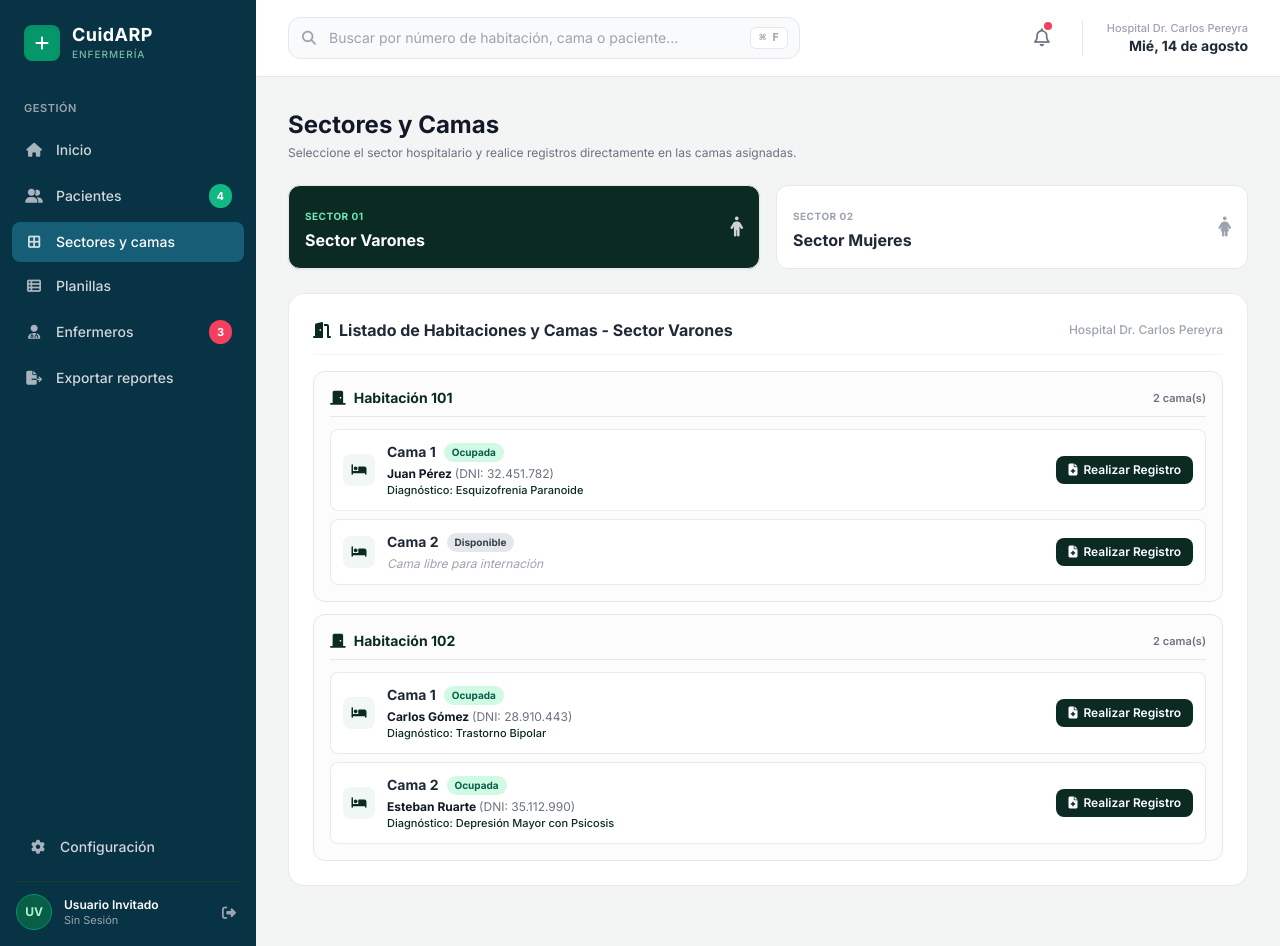
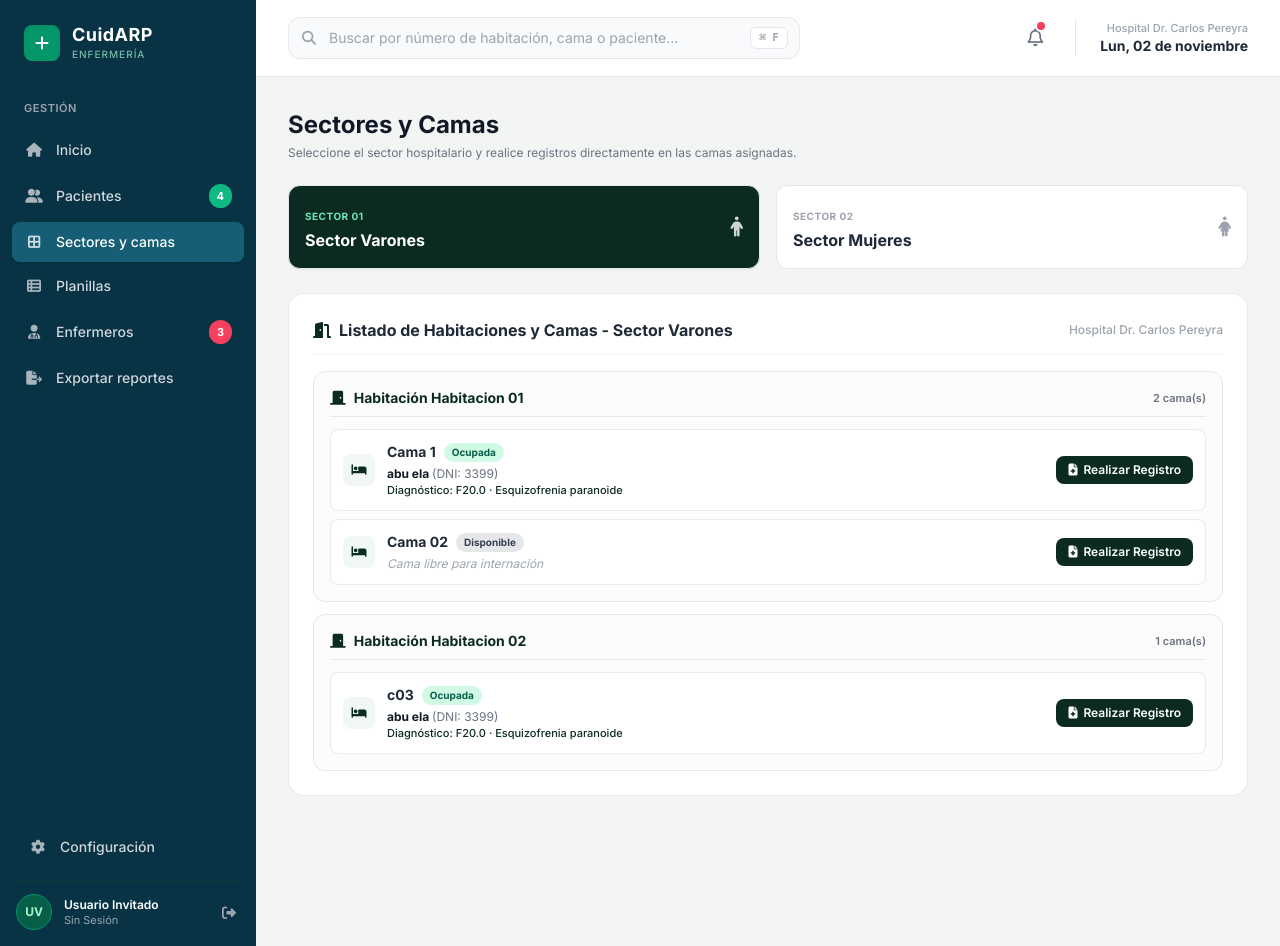
Before and after one commit to JosephV95/CuidARP, a Django app: page /camas/ in a window 1280 px wide. Run offline with Django 5.2, Linux system fonts and the light colour scheme; data comes from the database, SQL or seed files in the repository; both versions use the stored data as it was after the commit; some libraries are stand-ins or nearby versions.

Commit message:
Completado vistas para ver la seccion de sector y camas

```diff
--- a/funcionalidades/urls.py
+++ b/funcionalidades/urls.py
@@ -7,7 +7,7 @@ urlpatterns = [
     # path('home/', views.home_view, name='home'),
     path('pacientes/', views.mostrar_pacientes, name='gestion_pacientes'),
     path('enfermeros/', views.mostrar_enfermeros, name='gestion_enfermeros'),
-    path('camas/', views.mostrar_camas, name='sector_camas'),
+    path('camas/', views.mostrar_sector_camas, name='sector_camas'),
     path('planillas/', views.mostrar_planillas, name='gestion_planillas'),
 
     path('login/', views.mostrar_login_usuario, name='login_usuario'),
--- a/funcionalidades/views.py
+++ b/funcionalidades/views.py
@@ -1,9 +1,10 @@
 from django.shortcuts import render, redirect
 from django.contrib import messages  # Para mostrar alertas amigables
 from django.contrib.auth import authenticate, login, logout
+import json  # Para convertir datos de Python a JSON y enviarlos al template
 
 #Importar los modelos de la app funcionalidades
-from .models import Enfermero
+from .models import Enfermero, Sector
 
 # Create your views here.
 def mostrar_registro_usuario(request):
@@ -165,8 +166,60 @@ def mostrar_pacientes(request):
 def mostrar_enfermeros(request):
     return render(request, 'Gestion_Enfermeros.html')
 
-def mostrar_camas(request):
-    return render(request, 'Sector_Camas.html')
+
+
+def mostrar_sector_camas(request):
+  datos_sectores = {}
+
+  # Buscamos los dos sectores fijos por su código
+  for codigo_sector in ['varones', 'mujeres']:
+    sector = Sector.objects.filter(codigo=codigo_sector).first()
+
+    habitaciones_list = []
+    nombre_sector = (
+        'Sector ' + codigo_sector.capitalize()
+    )  # Fallback de nombre
+
+    if sector:
+      nombre_sector = sector.nombre
+      for hab in sector.habitaciones.all():
+        camas_list = []
+        for cama in hab.camas.all():
+          paciente_nombre = None
+          paciente_dni = None
+          paciente_diag = None
+
+          if cama.paciente:
+            paciente_nombre = (
+                f'{cama.paciente.nombre} {cama.paciente.apellido}'
+            )
+            paciente_dni = cama.paciente.dni
+            paciente_diag = cama.paciente.diagnostico
+
+          camas_list.append({
+              'id': cama.id,  # <-- Necesario para liberar o asignar
+              'numero': cama.nombre,
+              'estado': cama.estado,
+              'paciente': paciente_nombre,
+              'paciente_id': cama.paciente.id if cama.paciente else None,  # <-- Necesario para /planillas/{id}
+              'dni': paciente_dni,
+              'diag': paciente_diag,
+          })
+
+        habitaciones_list.append(
+            {'habitacion': hab.nombre, 'camas': camas_list}
+        )
+
+    # Guardamos con la clave exacta ('varones' o 'mujeres')
+    datos_sectores[codigo_sector] = {
+        'nombre': nombre_sector,
+        'habitaciones': habitaciones_list,
+    }
+
+  context = {'datos_sectores_json': datos_sectores}
+
+  return render(request, 'Sector_Camas.html', context)
+
 
 def mostrar_planillas(request):
     return render(request, 'Planillas.html')
--- a/templates/Sector_Camas.html
+++ b/templates/Sector_Camas.html
@@ -16,20 +16,23 @@
                 placeholder="Buscar por número de habitación, cama o paciente..."
                 class="w-full pl-10 pr-12 py-2.5 bg-gray-50 border border-gray-200 rounded-xl text-sm placeholder-gray-400 focus:outline-none focus:ring-2 focus:ring-forest-800 focus:bg-white transition-all">
             <div class="absolute inset-y-0 right-0 pr-3 flex items-center pointer-events-none">
-                    <kbd class="px-2 py-0.5 text-[11px] font-semibold text-gray-400 bg-white border border-gray-200 rounded-md shadow-2xs">⌘ F</kbd>
+                <kbd
+                    class="px-2 py-0.5 text-[11px] font-semibold text-gray-400 bg-white border border-gray-200 rounded-md shadow-2xs">⌘
+                    F</kbd>
             </div>
         </div>
 
         <!-- Derecha: Info Hospital / Fecha -->
         <div class="flex items-center space-x-6">
-                <button class="relative p-2 text-gray-500 hover:text-gray-700 hover:bg-gray-100 rounded-full transition-colors">
+            <button
+                class="relative p-2 text-gray-500 hover:text-gray-700 hover:bg-gray-100 rounded-full transition-colors">
                 <i class="fa-regular fa-bell text-lg"></i>
                 <span class="absolute top-1.5 right-1.5 w-2 h-2 bg-rose-500 rounded-full ring-2 ring-white"></span>
             </button>
 
             <div class="text-right border-l border-gray-200 pl-6">
                 <p class="text-[11px] text-gray-400 font-medium">Hospital Dr. Carlos Pereyra</p>
-                    <p class="text-sm font-bold text-gray-800">Mié, 14 de agosto</p>
+                <p class="text-sm font-bold text-gray-800">Lun, 02 de noviembre</p>
             </div>
         </div>
     </header>
@@ -42,15 +45,16 @@
             <div class="flex flex-col md:flex-row md:items-center justify-between gap-4">
                 <div>
                     <h2 class="text-2xl font-bold text-gray-900">Sectores y Camas</h2>
-                        <p class="text-xs text-gray-500 mt-1">Seleccione el sector hospitalario y realice registros directamente en las camas asignadas.</p>
+                    <p class="text-xs text-gray-500 mt-1">Seleccione el sector hospitalario y realice registros
+                        directamente en las camas asignadas.</p>
                 </div>
             </div>
 
-                <!-- SELECTOR DE SECTORES (Nivel 1 de navegación) -->
+            <!-- SELECTOR DE SECTORES (Fijos) -->
             <div class="grid grid-cols-1 md:grid-cols-2 gap-4">
                 <button onclick="cambiarSector('varones')" id="btn-sector-varones" class="p-4 rounded-xl border text-left transition-all bg-forest-800 text-white shadow-sm flex items-center justify-between">
                     <div>
-                            <span class="text-[10px] uppercase font-bold tracking-wider text-emerald-300">Sector 01</span>
+                        <span class="text-[10px] uppercase font-bold tracking-wider text-emerald-300" id="sub-varones">Sector 01</span>
                         <h3 class="font-bold text-base mt-0.5">Sector Varones</h3>
                     </div>
                     <i class="fa-solid fa-person text-xl opacity-80"></i>
@@ -58,7 +62,7 @@
 
                 <button onclick="cambiarSector('mujeres')" id="btn-sector-mujeres" class="p-4 rounded-xl border text-left transition-all bg-white border-gray-200 hover:border-forest-600 text-gray-800 flex items-center justify-between">
                     <div>
-                            <span class="text-[10px] uppercase font-bold tracking-wider text-gray-400">Sector 02</span>
+                        <span class="text-[10px] uppercase font-bold tracking-wider text-gray-400" id="sub-mujeres">Sector 02</span>
                         <h3 class="font-bold text-base mt-0.5">Sector Mujeres</h3>
                     </div>
                     <i class="fa-solid fa-person-dress text-xl text-gray-400"></i>
@@ -86,8 +90,10 @@
 </div>
 
 <!-- ================= MODAL: REALIZAR REGISTRO ================= -->
-    <div id="modal-registro" class="fixed inset-0 bg-slate-900/60 backdrop-blur-xs flex items-center justify-center p-4 z-50 hidden transition-opacity">
-        <div class="bg-white rounded-2xl max-w-lg w-full shadow-2xl border border-gray-100 overflow-hidden transform transition-all">
+<div id="modal-registro"
+    class="fixed inset-0 bg-slate-900/60 backdrop-blur-xs flex items-center justify-center p-4 z-50 hidden transition-opacity">
+    <div
+        class="bg-white rounded-2xl max-w-lg w-full shadow-2xl border border-gray-100 overflow-hidden transform transition-all">
 
         <div class="bg-forest-800 text-white p-5 flex items-center justify-between">
             <div class="flex items-center space-x-3">
@@ -107,7 +113,8 @@
         <div class="p-6 space-y-4 text-xs">
             <div>
                 <label class="block font-bold text-gray-700 mb-1">Tipo de Registro:</label>
-                    <select id="tipo-registro" class="w-full p-2.5 bg-gray-50 border border-gray-300 rounded-xl focus:ring-2 focus:ring-forest-800 focus:outline-none">
+                <select id="tipo-registro"
+                    class="w-full p-2.5 bg-gray-50 border border-gray-300 rounded-xl focus:ring-2 focus:ring-forest-800 focus:outline-none">
                     <option value="Signos Vitales y Estado">Control de Signos Vitales y Estado General</option>
                     <option value="Administración de Medicación">Administración de Medicación Psiquiátrica</option>
                     <option value="Control de Conducta">Evaluación de Conducta / Psiquiatría</option>
@@ -117,15 +124,18 @@
 
             <div>
                 <label class="block font-bold text-gray-700 mb-1">Observaciones / Notas de Enfermería:</label>
-                    <textarea id="texto-registro" rows="3" placeholder="Ingrese los detalles del registro clínico..." class="w-full p-2.5 bg-gray-50 border border-gray-300 rounded-xl focus:ring-2 focus:ring-forest-800 focus:outline-none"></textarea>
+                <textarea id="texto-registro" rows="3" placeholder="Ingrese los detalles del registro clínico..."
+                    class="w-full p-2.5 bg-gray-50 border border-gray-300 rounded-xl focus:ring-2 focus:ring-forest-800 focus:outline-none"></textarea>
             </div>
         </div>
 
         <div class="bg-gray-50 px-6 py-4 flex justify-end space-x-3 border-t border-gray-100">
-                <button onclick="cerrarModalRegistro()" class="px-4 py-2 bg-gray-200 hover:bg-gray-300 text-gray-700 text-xs font-semibold rounded-xl transition-colors">
+            <button onclick="cerrarModalRegistro()"
+                class="px-4 py-2 bg-gray-200 hover:bg-gray-300 text-gray-700 text-xs font-semibold rounded-xl transition-colors">
                 Cancelar
             </button>
-                <button onclick="guardarRegistro()" class="px-4 py-2 bg-forest-800 hover:bg-forest-700 text-white text-xs font-semibold rounded-xl transition-colors flex items-center space-x-2 shadow-xs">
+            <button onclick="guardarRegistro()"
+                class="px-4 py-2 bg-forest-800 hover:bg-forest-700 text-white text-xs font-semibold rounded-xl transition-colors flex items-center space-x-2 shadow-xs">
                 <i class="fa-solid fa-check"></i>
                 <span>Guardar Registro</span>
             </button>
@@ -134,75 +144,60 @@
 </div>
 
 <!-- TOAST DE NOTIFICACIÓN -->
-    <div id="toast" class="fixed bottom-5 right-5 bg-forest-800 text-white px-5 py-3 rounded-xl shadow-xl flex items-center space-x-3 text-xs font-medium z-50 transform translate-y-20 opacity-0 transition-all duration-300">
+<div id="toast"
+    class="fixed bottom-5 right-5 bg-forest-800 text-white px-5 py-3 rounded-xl shadow-xl flex items-center space-x-3 text-xs font-medium z-50 transform translate-y-20 opacity-0 transition-all duration-300">
     <i class="fa-solid fa-circle-check text-emerald-400 text-base"></i>
     <span id="toast-msg">Registro guardado con éxito</span>
 </div>
 
 <!-- SCRIPT DE NAVEGACIÓN Y DATOS -->
+{{ datos_sectores_json|json_script:"sectores-data" }}
+
 <script>
-        const datosSectores = {
-            varones: {
-                nombre: "Sector Varones",
-                habitaciones: [
-                    {
-                        habitacion: "101",
-                        camas: [
-                            { numero: "Cama 1", estado: "Ocupada", paciente: "Juan Pérez", dni: "32.451.782", diag: "Esquizofrenia Paranoide" },
-                            { numero: "Cama 2", estado: "Disponible", paciente: null, dni: null, diag: null }
-                        ]
-                    },
-                    {
-                        habitacion: "102",
-                        camas: [
-                            { numero: "Cama 1", estado: "Ocupada", paciente: "Carlos Gómez", dni: "28.910.443", diag: "Trastorno Bipolar" },
-                            { numero: "Cama 2", estado: "Ocupada", paciente: "Esteban Ruarte", dni: "35.112.990", diag: "Depresión Mayor con Psicosis" }
-                        ]
-                    }
-                ]
-            },
-            mujeres: {
-                nombre: "Sector Mujeres",
-                habitaciones: [
-                    {
-                        habitacion: "201",
-                        camas: [
-                            { numero: "Cama 1", estado: "Ocupada", paciente: "María Gómez", dni: "33.102.554", diag: "Trastorno Esquizoafectivo" },
-                            { numero: "Cama 2", estado: "Disponible", paciente: null, dni: null, diag: null }
-                        ]
-                    },
-                    {
-                        habitacion: "202",
-                        camas: [
-                            { numero: "Cama 1", estado: "Ocupada", paciente: "Ana López", dni: "29.441.201", diag: "Psicosis Aguda" }
-                        ]
-                    }
-                ]
-            }
-        };
+    // Ahora sí, JSON.parse leerá un objeto real con las claves 'varones' y 'mujeres'
+    const datosSectores = JSON.parse(document.getElementById('sectores-data').textContent);
+    console.log("Claves reales ahora:", Object.keys(datosSectores)); // Debería mostrar ['varones', 'mujeres']
 
-        let sectorActual = 'varones';
+    let sectorActual = 'varones'; // Arranca por defecto en varones
 
-        window.onload = function() {
-            renderHabitaciones();
+    window.onload = function () {
+        cambiarSector('varones'); // Carga por defecto las habitaciones de varones
     };
 
     function cambiarSector(sector) {
         sectorActual = sector;
 
-            // Estilos de botones de sector
-            ['varones', 'mujeres'].forEach(s => {
-                const btn = document.getElementById(`btn-sector-${s}`);
-                if(s === sector) {
-                    btn.className = "p-4 rounded-xl border text-left transition-all bg-forest-800 text-white shadow-sm flex items-center justify-between";
+        const btnVarones = document.getElementById('btn-sector-varones');
+        const btnMujeres = document.getElementById('btn-sector-mujeres');
+        const subVarones = document.getElementById('sub-varones');
+        const subMujeres = document.getElementById('sub-mujeres');
+
+        // Cambiar estilos visuales de los botones según el sector activo
+        if (sector === 'varones') {
+            if (btnVarones) {
+                btnVarones.className = "p-4 rounded-xl border text-left transition-all bg-forest-800 text-white shadow-sm flex items-center justify-between";
+                subVarones.className = "text-[10px] uppercase font-bold tracking-wider text-emerald-300";
+            }
+            if (btnMujeres) {
+                btnMujeres.className = "p-4 rounded-xl border text-left transition-all bg-white border-gray-200 hover:border-forest-600 text-gray-800 flex items-center justify-between";
+                subMujeres.className = "text-[10px] uppercase font-bold tracking-wider text-gray-400";
+            }
         } else {
-                    btn.className = "p-4 rounded-xl border text-left transition-all bg-white border-gray-200 hover:border-forest-600 text-gray-800 flex items-center justify-between";
+            if (btnVarones) {
+                btnVarones.className = "p-4 rounded-xl border text-left transition-all bg-white border-gray-200 hover:border-forest-600 text-gray-800 flex items-center justify-between";
+                subVarones.className = "text-[10px] uppercase font-bold tracking-wider text-gray-400";
             }
-            });
+            if (btnMujeres) {
+                btnMujeres.className = "p-4 rounded-xl border text-left transition-all bg-forest-800 text-white shadow-sm flex items-center justify-between";
+                subMujeres.className = "text-[10px] uppercase font-bold tracking-wider text-emerald-300";
+            }
+        }
 
+        // Actualizar título superior
+        const infoSector = datosSectores[sector] ? datosSectores[sector].nombre : sector;
         document.getElementById('titulo-sector-actual').innerHTML = `
             <i class="fa-solid fa-door-open text-forest-800"></i>
-                <span>Listado de Habitaciones y Camas - ${datosSectores[sector].nombre}</span>
+            <span>Listado de Habitaciones y Camas - ${infoSector}</span>
         `;
 
         renderHabitaciones();
@@ -213,9 +208,22 @@
         container.innerHTML = '';
 
         const sectorData = datosSectores[sectorActual];
+
+        // Validar si el objeto de este sector tiene habitaciones cargadas
+        if (!sectorData || !sectorData.habitaciones || sectorData.habitaciones.length === 0) {
+            container.innerHTML = `
+                <div class="text-center py-12 text-gray-400 text-xs space-y-2">
+                    <i class="fa-solid fa-bed-pulse text-2xl text-gray-300"></i>
+                    <p class="font-medium">No hay habitaciones ni camas registradas en este sector actualmente.</p>
+                    <p class="text-[11px] text-gray-400">Puede agregarlas desde el panel de administración.</p>
+                </div>
+            `;
+            return;
+        }
+
         let habitacionesFiltradas = sectorData.habitaciones;
 
-            if(filtro.trim() !== '') {
+        if (filtro.trim() !== '') {
             const q = filtro.toLowerCase();
             habitacionesFiltradas = sectorData.habitaciones.map(hab => {
                 const camasMatching = hab.camas.filter(c =>
@@ -228,7 +236,7 @@
             }).filter(hab => hab.camas.length > 0);
         }
 
-            if(habitacionesFiltradas.length === 0) {
+        if (habitacionesFiltradas.length === 0) {
             container.innerHTML = `
                 <div class="text-center py-8 text-gray-400 text-xs">
                     No se encontraron habitaciones o camas que coincidan con la búsqueda.
```
Also changed, not shown: db.sqlite3. Lines whose indentation alone changed are shown as unchanged.
